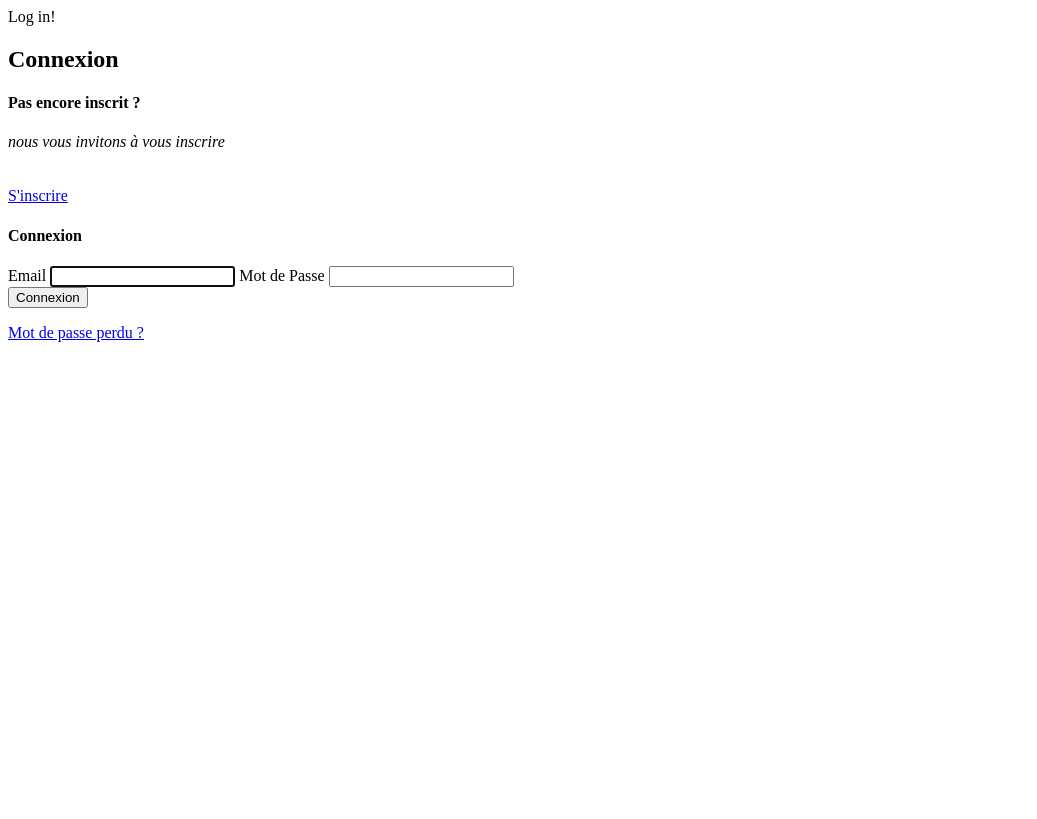
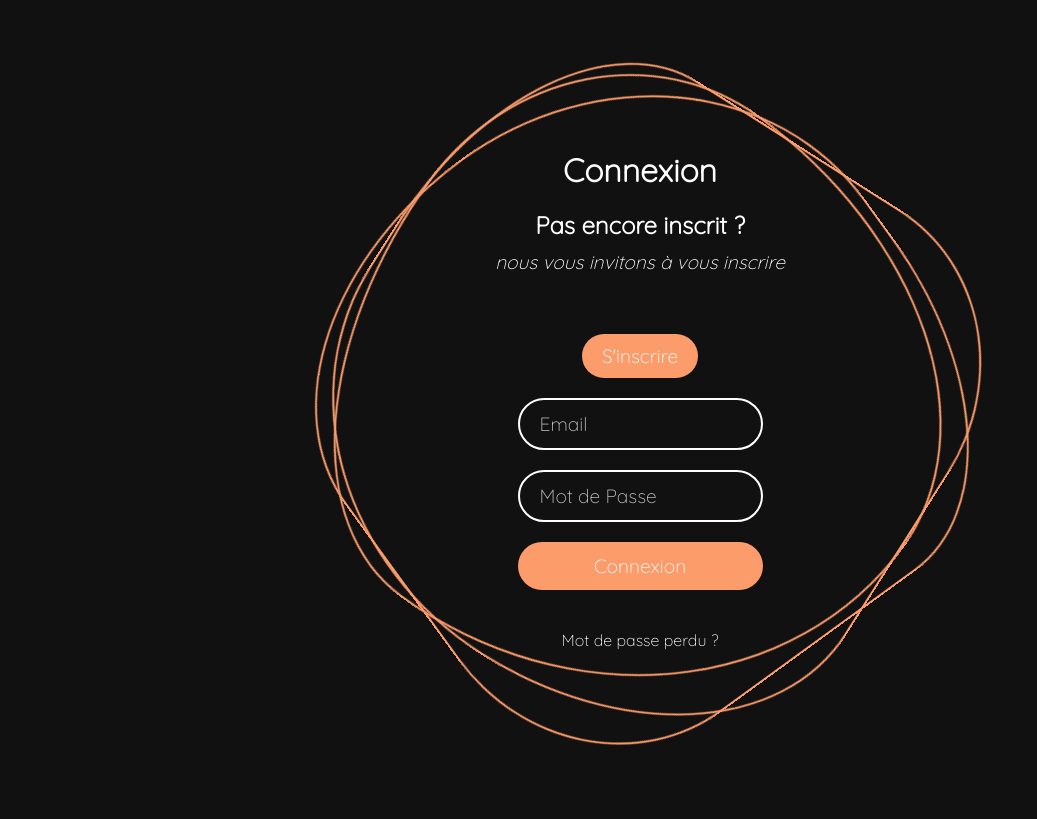
Before and after one commit to Pagiestm/BlissfulHaven, a Symfony app: template templates/security/login.html.twig in a window 1280 px wide. Shown: the whole page, without its empty margins (0-1037 px from the left). Before the commit the page ends 342 px from the top, so only its background shows below. Run offline with Twig, Linux system fonts and the light colour scheme; the template is opened without the code that fills it, so the values that code supplies are empty; some libraries are stand-ins or nearby versions.

Commit message:
style(login.css, login.html.twig): style for login page

```diff
--- a/templates/security/login.html.twig
+++ b/templates/security/login.html.twig
@@ -1,50 +1,40 @@
-
-
-{% block title %}Log in!{% endblock %}
+{% block stylesheets %}
+<link rel="stylesheet" href="{{ asset('assets/css/components/login.css') }}" />
+{% endblock %}
 
 {% block body %}
-<div class="container">
-    <div class="row">
-        <div class="span12">
+<div class="ring">
+    <i style="--clr:#fec3a6;"></i>
+    <i style="--clr:#fd9c6b;"></i>
+    <i style="--clr:#ba622f;"></i>
+    <div class="login">
         <h2>Connexion</h2>
-            <div id="collapseOne" class="accordion-body collapse in">
-                <div class="accordion-inner">
         <div class="span4">
             <h4>Pas encore inscrit ?</h4>
-                        <em>
-                            nous vous invitons à vous inscrire<br />
-                        </em>
+            <em>nous vous invitons à vous inscrire<br /></em>
             <br /><br />
-                        <a href="{{ path('app_register') }}" class="btn btn-primary">S'inscrire</a>
-
+            <a href="{{ path('app_register') }}" class="btn">S'inscrire</a>
         </div>
-
-                    <div class="span4 offset2">
-                        <h4>Connexion</h4>
         <form method="post">
             {% if error %}
             <div class="alert alert-danger">{{ error.messageKey|trans(error.messageData, 'security') }}</div>
             {% endif %}
-
-                            <label for="inputEmail">Email</label>
-                            <input type="email" value="{{ last_username }}" name="email" id="inputEmail" class="form-control" autocomplete="email" required autofocus>
-
-                            <label for="inputPassword">Mot de Passe</label>
-                            <input type="password" name="password" id="inputPassword" class="form-control" autocomplete="current-password" required>
-
-                            <br />
-                            <button class="btn btn-lg btn-primary" type="submit" href="{{ path('app_produits') }}">Connexion</button>
-
-                            <input type="hidden" name="_csrf_token"
-                            value="{{ csrf_token('authenticate') }}">
+            <div class="inputBx">
+                <input type="email" value="{{ last_username }}" name="email" id="inputEmail" class="form-control"
+                    autocomplete="email" required autofocus placeholder="Email">
+            </div>
+            <div class="inputBx">
+                <input type="password" name="password" id="inputPassword" class="form-control"
+                    autocomplete="current-password" required placeholder="Mot de Passe">
+            </div>
+            <div class="inputBx">
+                <input type="submit" value="Connexion">
+            </div>
+            <input type="hidden" name="_csrf_token" value="{{ csrf_token('authenticate') }}">
         </form>
-                    </div>
-                    <div class="span10">
+        <div class="links">
             <a href="mot-de-passe-perdu.php">Mot de passe perdu ?</a>
         </div>
     </div>
 </div>
-        </div>
-    </div>
-</div>
 {% endblock %}
```
Also changed, not shown: public/assets/css/components/login.css (added). Lines whose indentation alone changed are shown as unchanged.
